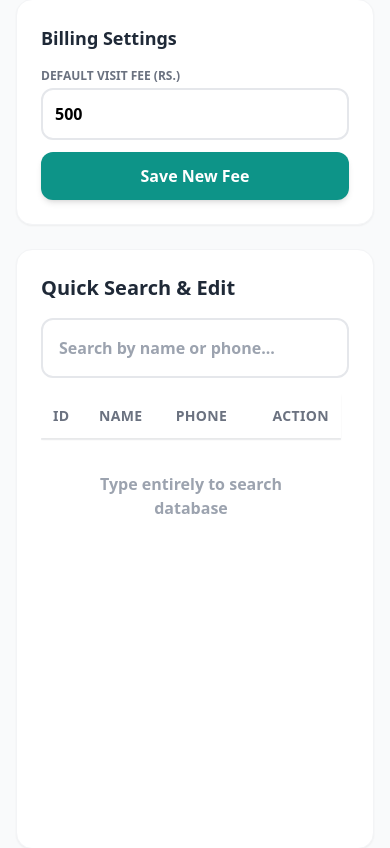
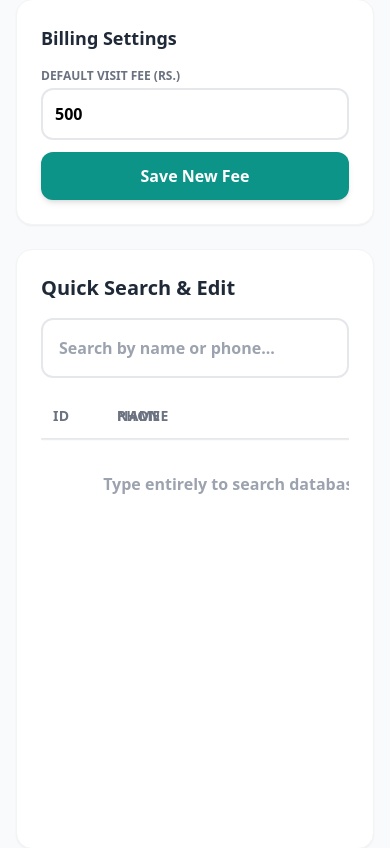
Before and after one commit to Kavee-ginty/clinic-system, a PHP site: page /admin/dashboard.php in a window 390 px wide. Shown: the part 1185-2033 px from the top of the page. Run offline with PHP 8.4, Linux system fonts and the light colour scheme; the visitor is signed in with stand-in values (Sample User, id 1); data that the repository does not hold is empty; some libraries are stand-ins or nearby versions.

Commit message:
fix(ui): patch print layout margins, history navigation, dark mode font contrast, and admin flex tables

```diff
--- a/admin/dashboard.php
+++ b/admin/dashboard.php
@@ -37,27 +37,27 @@ include '../includes/header.php';
             </div>
         </nav>
 
-        <main class="flex-1 overflow-y-auto p-4 md:p-8">
-            <h2 class="text-3xl font-black text-gray-800 mb-6">Dashboard Overview</h2>
+        <main class="flex-1 overflow-y-auto p-4 md:p-8 w-full">
+            <h2 class="text-3xl font-black text-gray-800 dark:text-white mb-6">Dashboard Overview</h2>
 
             <!-- Statistics Dashboard -->
             <div class="grid grid-cols-1 md:grid-cols-4 gap-6 mb-8">
-                <div class="bg-white p-6 rounded-2xl shadow-sm border-2 border-transparent hover:border-blue-100 transition relative overflow-hidden group">
+                <div class="bg-white dark:bg-gray-800 p-6 rounded-2xl shadow-sm border-2 border-transparent hover:border-blue-100 dark:hover:border-blue-900 transition relative overflow-hidden group">
                     <div class="absolute right-0 top-0 h-full w-2 bg-blue-500"></div>
                     <p class="text-gray-500 font-bold mb-1 uppercase tracking-wider text-xs">Total Patients</p>
                     <p class="text-4xl font-black text-blue-600"><?= $stats['total_patients'] ?></p>
                 </div>
-                <div class="bg-white p-6 rounded-2xl shadow-sm border-2 border-transparent hover:border-green-100 transition relative overflow-hidden">
+                <div class="bg-white dark:bg-gray-800 p-6 rounded-2xl shadow-sm border-2 border-transparent hover:border-green-100 dark:hover:border-green-900 transition relative overflow-hidden">
                     <div class="absolute right-0 top-0 h-full w-2 bg-green-500"></div>
                     <p class="text-gray-500 font-bold mb-1 uppercase tracking-wider text-xs">Visits Today</p>
                     <p class="text-4xl font-black text-green-600"><?= $stats['visits_today'] ?></p>
                 </div>
-                <div class="bg-white p-6 rounded-2xl shadow-sm border-2 border-transparent hover:border-yellow-100 transition relative overflow-hidden">
+                <div class="bg-white dark:bg-gray-800 p-6 rounded-2xl shadow-sm border-2 border-transparent hover:border-yellow-100 dark:hover:border-yellow-900 transition relative overflow-hidden">
                     <div class="absolute right-0 top-0 h-full w-2 bg-yellow-400"></div>
                     <p class="text-gray-500 font-bold mb-1 uppercase tracking-wider text-xs">Waiting Patients</p>
                     <p class="text-4xl font-black text-yellow-500"><?= $stats['waiting'] ?></p>
                 </div>
-                <div class="bg-white p-6 rounded-2xl shadow-sm border-2 border-transparent hover:border-purple-100 transition relative overflow-hidden">
+                <div class="bg-white dark:bg-gray-800 p-6 rounded-2xl shadow-sm border-2 border-transparent hover:border-purple-100 dark:hover:border-purple-900 transition relative overflow-hidden">
                     <div class="absolute right-0 top-0 h-full w-2 bg-purple-500"></div>
                     <p class="text-gray-500 font-bold mb-1 uppercase tracking-wider text-xs">Registered Today</p>
                     <p class="text-4xl font-black text-purple-600"><?= $stats['patients_today'] ?></p>
@@ -67,10 +67,10 @@ include '../includes/header.php';
             <div class="grid grid-cols-1 md:grid-cols-3 gap-6">
                 <!-- Controls Admin -->
                 <div class="col-span-1 space-y-6">
-                    <div class="bg-white p-6 rounded-2xl shadow-sm border border-gray-100">
+                    <div class="bg-white dark:bg-gray-800 p-6 rounded-2xl shadow-sm border border-gray-100 dark:border-gray-700">
                         <div class="flex items-center gap-3 mb-4">
-                            <div class="w-10 h-10 rounded-full bg-red-100 flex items-center justify-center text-red-600 font-bold">!</div>
-                            <h2 class="font-black text-lg text-gray-800">Daily Operations</h2>
+                            <div class="w-10 h-10 rounded-full bg-red-100 dark:bg-red-900 flex items-center justify-center text-red-600 dark:text-red-300 font-bold">!</div>
+                            <h2 class="font-black text-lg text-gray-800 dark:text-gray-100">Daily Operations</h2>
                         </div>
                         <p class="text-sm text-gray-500 mb-4 font-medium">Permanently removes ALL patients from today's queue and resets tokens to #1. Use for a fresh start or at end of day.</p>
                         <button onclick="resetQueue()" class="w-full bg-red-500 hover:bg-red-600 text-white font-bold p-3 rounded-xl transition shadow-md shadow-red-500/30">
@@ -78,41 +78,41 @@ include '../includes/header.php';
                         </button>
                     </div>
 
-                    <div class="bg-white p-6 rounded-2xl shadow-sm border border-gray-100">
+                    <div class="bg-white dark:bg-gray-800 p-6 rounded-2xl shadow-sm border border-gray-100 dark:border-gray-700">
                         <div class="flex items-center gap-3 mb-4">
-                            <div class="w-10 h-10 rounded-full bg-gray-100 flex items-center justify-center text-gray-600">
+                            <div class="w-10 h-10 rounded-full bg-gray-100 dark:bg-gray-700 flex items-center justify-center text-gray-600 dark:text-gray-400">
                                 <svg xmlns="http://www.w3.org/2000/svg" class="h-5 w-5" viewBox="0 0 20 20" fill="currentColor"><path fill-rule="evenodd" d="M5 9V7a5 5 0 0110 0v2a2 2 0 012 2v5a2 2 0 01-2 2H5a2 2 0 01-2-2v-5a2 2 0 012-2zm8-2v2H7V7a3 3 0 016 0z" clip-rule="evenodd" /></svg>
                             </div>
-                            <h2 class="font-black text-lg text-gray-800">Security</h2>
+                            <h2 class="font-black text-lg text-gray-800 dark:text-gray-100">Security</h2>
                         </div>
                         <input type="password" id="newPass" class="w-full border-2 border-gray-200 p-3 mb-3 rounded-xl focus:border-gray-800 focus:ring-0 font-bold" placeholder="New Password">
                         <button onclick="changePassword()" class="w-full bg-gray-900 hover:bg-black text-white font-bold p-3 rounded-xl transition shadow-md">Update Password</button>
                     </div>
 
-                    <div class="bg-white p-6 rounded-2xl shadow-sm border border-gray-100">
+                    <div class="bg-white dark:bg-gray-800 p-6 rounded-2xl shadow-sm border border-gray-100 dark:border-gray-700">
                         <div class="flex items-center gap-3 mb-4">
-                            <h2 class="font-black text-lg text-gray-800">Billing Settings</h2>
+                            <h2 class="font-black text-lg text-gray-800 dark:text-gray-100">Billing Settings</h2>
                         </div>
                         <label class="block text-xs font-bold text-gray-500 uppercase mb-1">Default Visit Fee (Rs.)</label>
-                        <input type="number" id="visitFeeInput" value="<?= htmlspecialchars($currentFee) ?>" class="w-full border-2 border-gray-200 p-3 mb-3 rounded-xl font-bold focus:border-teal-500">
+                        <input type="number" id="visitFeeInput" value="<?= htmlspecialchars($currentFee) ?>" class="w-full border-2 border-gray-200 dark:border-gray-700 dark:bg-gray-900 p-3 mb-3 rounded-xl font-bold focus:border-teal-500">
                         <button onclick="updateVisitFee()" class="w-full bg-teal-600 hover:bg-teal-700 text-white font-bold p-3 rounded-xl transition shadow-md">Save New Fee</button>
                     </div>
                 </div>
 
                 <!-- Database Overview -->
-                <div class="col-span-1 md:col-span-2 bg-white p-6 rounded-2xl shadow-sm border border-gray-100 flex flex-col h-[600px]">
-                    <h2 class="text-xl font-black text-gray-800 mb-4">Quick Search & Edit</h2>
-                    <input type="text" id="adminSearchInput" class="w-full border-2 border-gray-200 p-4 rounded-xl mb-4 font-bold focus:border-teal-500 focus:ring-0" placeholder="Search by name or phone...">
+                <div class="col-span-1 md:col-span-2 bg-white dark:bg-gray-800 p-6 rounded-2xl shadow-sm border border-gray-100 dark:border-gray-700 flex flex-col h-[600px] w-full max-w-full min-w-0">
+                    <h2 class="text-xl font-black text-gray-800 dark:text-gray-100 mb-4">Quick Search & Edit</h2>
+                    <input type="text" id="adminSearchInput" class="w-full border-2 border-gray-200 dark:border-gray-700 dark:bg-gray-900 p-4 rounded-xl mb-4 font-bold focus:border-teal-500 focus:ring-0" placeholder="Search by name or phone...">
 
-                    <div class="flex-1 overflow-y-auto pr-2">
-                        <table class="w-full text-left border-collapse">
-                            <thead class="sticky top-0 bg-white shadow-sm z-10">
-                                <tr class="border-b-2 border-gray-100 text-gray-500 text-sm uppercase tracking-wide">
-                                    <th class="p-3 font-bold">ID</th>
+                    <div class="flex-1 overflow-y-auto pr-2 w-full">
+                        <table class="w-full text-left border-collapse table-fixed">
+                            <thead class="sticky top-0 bg-white dark:bg-gray-800 shadow-sm z-10 w-full">
+                                <tr class="border-b-2 border-gray-100 dark:border-gray-700 text-gray-500 dark:text-gray-400 text-sm uppercase tracking-wide">
+                                    <th class="p-3 font-bold w-16">ID</th>
                                     <th class="p-3 font-bold">Name</th>
-                                    <th class="p-3 font-bold">Phone</th>
-                                    <th class="p-3 font-bold hidden md:table-cell">Gender</th>
-                                    <th class="p-3 font-bold text-right">Action</th>
+                                    <th class="p-3 font-bold w-32">Phone</th>
+                                    <th class="p-3 font-bold hidden md:table-cell w-24">Gender</th>
+                                    <th class="p-3 font-bold w-48 text-right">Action</th>
                                 </tr>
                             </thead>
                             <tbody id="adminSearchResults">
@@ -146,15 +146,15 @@ include '../includes/header.php';
             }
 
             tbody.innerHTML = patients.map(p => `
-                <tr class="border-b border-gray-50 hover:bg-gray-50 transition group">
-                    <td class="p-3 text-gray-400 font-bold text-xs">#${p.PatientID}</td>
-                    <td class="p-3 font-bold text-gray-800">${p.FirstName} ${p.LastName}</td>
-                    <td class="p-3 font-mono text-sm">${p.Phone}</td>
-                    <td class="p-3 hidden md:table-cell text-sm">${p.Gender}</td>
+                <tr class="border-b border-gray-50 dark:border-gray-700 hover:bg-gray-50 dark:hover:bg-gray-700 transition group max-w-full">
+                    <td class="p-3 text-gray-400 font-bold text-xs truncate max-w-0">#${p.PatientID}</td>
+                    <td class="p-3 font-bold text-gray-800 dark:text-gray-200 truncate max-w-0">${p.FirstName} ${p.LastName}</td>
+                    <td class="p-3 font-mono text-sm dark:text-gray-300 truncate max-w-0">${p.Phone}</td>
+                    <td class="p-3 hidden md:table-cell text-sm dark:text-gray-300 truncate max-w-0">${p.Gender}</td>
                     <td class="p-3 text-right">
                         <div class="flex justify-end gap-2 outline-none">
-                            <a href="edit_patient.php?id=${p.PatientID}" class="px-4 py-2 bg-gray-100 text-gray-600 rounded-lg text-sm hover:bg-gray-800 hover:text-white font-bold transition">Edit</a>
-                            <a href="../doctor/history.php?patient_id=${p.PatientID}" target="_blank" class="px-4 py-2 bg-blue-50 text-blue-600 rounded-lg text-sm hover:bg-blue-600 hover:text-white font-bold transition">History</a>
+                            <a href="edit_patient.php?id=${p.PatientID}" class="px-3 py-2 bg-gray-100 dark:bg-gray-600 text-gray-600 dark:text-gray-300 rounded-lg text-sm hover:bg-gray-800 dark:hover:bg-gray-500 hover:text-white font-bold transition">Edit</a>
+                            <a href="../doctor/history.php?patient_id=${p.PatientID}" target="_blank" class="px-3 py-2 bg-blue-50 dark:bg-gray-600 text-blue-600 dark:text-blue-400 rounded-lg text-sm hover:bg-blue-600 dark:hover:bg-blue-600 hover:text-white font-bold transition">History</a>
                         </div>
                     </td>
                 </tr>
--- a/doctor/add_visit.php
+++ b/doctor/add_visit.php
@@ -425,7 +425,7 @@ include '../includes/header.php';
                     }
                     rxString += `${sig}\n`;
                 }
-                rxString += `   Dispense: ${d.qty}\n\n`;
+                rxString += `   Dispense: ${d.qty}\n`;
             });
 
             const tat = document.getElementById('treatment');
```
Also changed, not shown: doctor/history.php (+32 -20 lines), doctor/print_report.php (+19 -19 lines).
